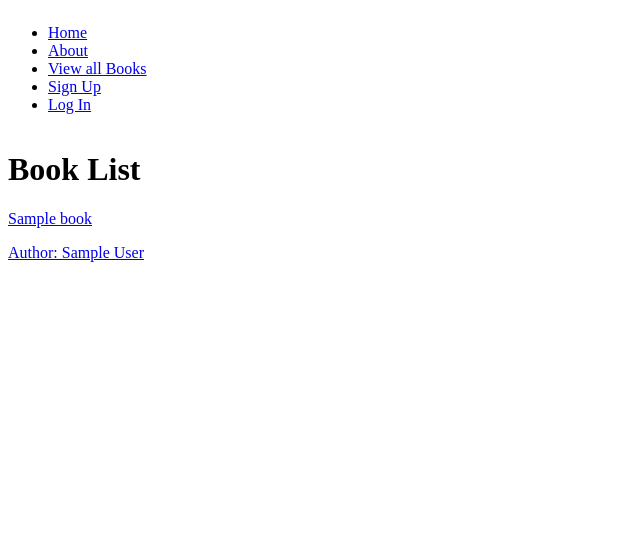
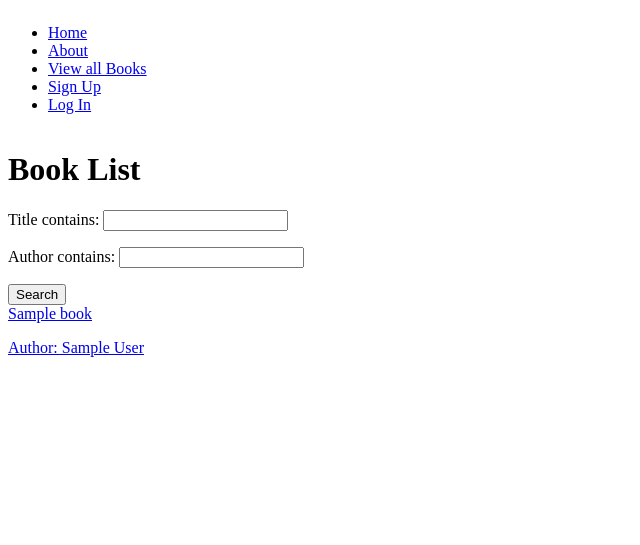
Before and after one commit to rela7e/MyLibrary, a Django app: page /books/ in a window 1280 px wide. Shown: the top 545 px of the page, without its empty margins (0-640 px from the left). Run offline with Django 5.2, Linux system fonts and the light colour scheme; tables that the repository leaves empty hold one stand-in row (values such as "Sample post").

Commit message:
add search functionality to book index

```diff
--- /dev/null
+++ b/main_app/filters.py
@@ -0,0 +1,10 @@
+import django_filters
+from .models import Book
+
+class BookFilter(django_filters.FilterSet):
+    title = django_filters.CharFilter(lookup_expr='icontains')
+    author = django_filters.CharFilter(lookup_expr='icontains')
+
+    class Meta:
+        model = Book
+        fields = ['title', 'author']
--- a/main_app/templates/books/index.html
+++ b/main_app/templates/books/index.html
@@ -3,7 +3,12 @@
 
 <h1>Book List</h1>
 
-{% for book in books %}
+<form method="get">
+    {{ filter.form.as_p }}
+    <button type="submit">Search</button>
+</form>
+
+{% for book in filter.qs %}
   <div>
     <a href="{% url 'detail' book.id %}">
     <div class ="card-content">
@@ -12,6 +17,8 @@
     </div>
     </a>
   </div>
+{% empty %}
+  <p>No books found.</p>
 {% endfor %}
 
 {% endblock %}
--- a/main_app/views.py
+++ b/main_app/views.py
@@ -5,6 +5,8 @@ from django.views.generic import CreateView, UpdateView, DeleteView
 from .models import Book, Note, AssociateBookUser
 
 from .forms import NoteForm
+
+from .filters import BookFilter
 
 from django.contrib.auth import login
 
@@ -23,9 +25,12 @@ def about(request):
 
 def books_index(request):
     books = Book.objects.all()
-    return render(request, 'books/index.html', {
-        'books': books
-    })
+    if request.GET:
+        book_filter = BookFilter(request.GET, queryset=books)
+        books = book_filter.qs
+    else:
+        book_filter = BookFilter(queryset=books)
+    return render(request, 'books/index.html', {'filter': book_filter, 'books': books})
 
 def books_detail(request, book_id):
     book = Book.objects.get(id=book_id)
```
